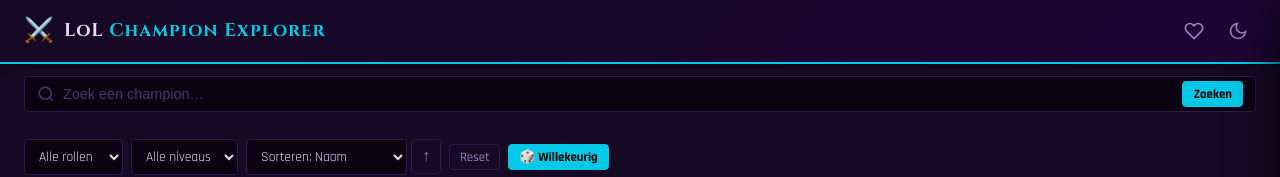
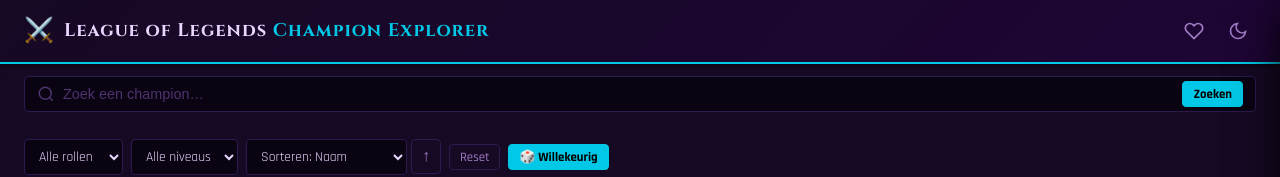
Before and after one commit to durandenis667-source/web-advenced, a website: page index.html in a window 1280 px wide. Shown: the top 177 px of the page. Drawn offline with Linux system fonts and the light colour scheme; no server answers.

Commit message:
titel: LoL -> League of Legends

```diff
--- a/index.html
+++ b/index.html
@@ -12,7 +12,7 @@
     <header class="header">
       <div class="header__logo">
         <span class="logo-icon">⚔️</span>
-        <h1 class="logo-title">LoL <span>Champion Explorer</span></h1>
+        <h1 class="logo-title">League of Legends <span>Champion Explorer</span></h1>
       </div>
       <div class="header__actions">
         <button class="btn btn--icon" id="btn-favorites" title="Favorieten" aria-label="Favorieten bekijken">
```
